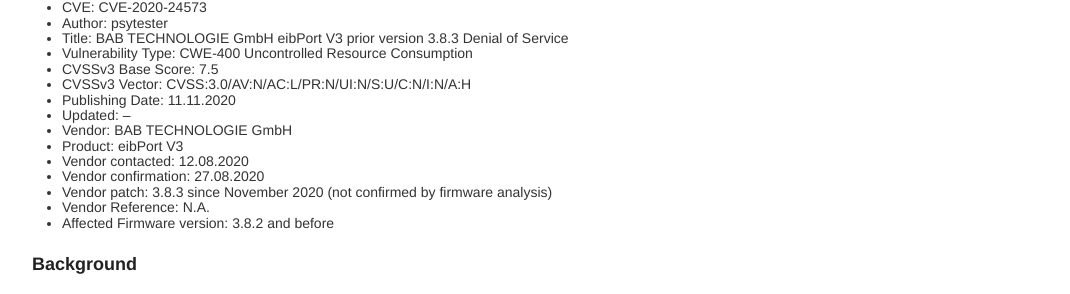
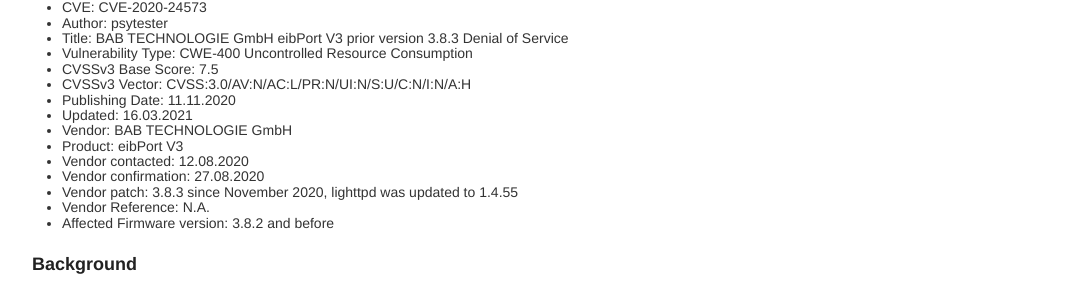
Before and after one commit to psytester/psytester.github.io, a Jekyll site: the page built from _posts/hacking_and_pentests/CVEs/2020-08-20-CVE-2020-24573.md, in a window 1280 px wide and 1400 px high. Shown: the part 255-549 px from the top of the window, without its empty margins (106-1176 px from the left). Built offline with Jekyll 4.4.1, drawn with Linux system fonts in a browser that asks for light colours; some of the changed text lies outside the part shown.

Commit message:
review of updated software stack done

```diff
--- a/_posts/hacking_and_pentests/CVEs/2020-08-20-CVE-2020-24573.md
+++ b/_posts/hacking_and_pentests/CVEs/2020-08-20-CVE-2020-24573.md
@@ -1,7 +1,7 @@
 ---
 layout: post
 title:  "CVE-2020-24573 BAB TECHNOLOGIE GmbH eibPort V3 prior version 3.8.3 Denial of Service"
-date:   2020-11-11 22:20:00 MET
+date:   2021-03-16 23:25:00 MET
 author: 'psytester'
 ---
 
@@ -14,12 +14,12 @@
 -	CVSSv3 Base Score: 7.5
 -	CVSSv3 Vector: CVSS:3.0/AV:N/AC:L/PR:N/UI:N/S:U/C:N/I:N/A:H
 - Publishing Date: 11.11.2020
-- Updated: --
+- Updated: 16.03.2021
 - Vendor: BAB TECHNOLOGIE GmbH
 - Product: eibPort V3
 - Vendor contacted: 12.08.2020
 - Vendor confirmation: 27.08.2020
-- Vendor patch: 3.8.3 since November 2020 (not confirmed by firmware analysis)
+- Vendor patch: 3.8.3 since November 2020, lighttpd was updated to 1.4.55
 - Vendor Reference: N.A.
 - Affected Firmware version: 3.8.2 and before
 
```
